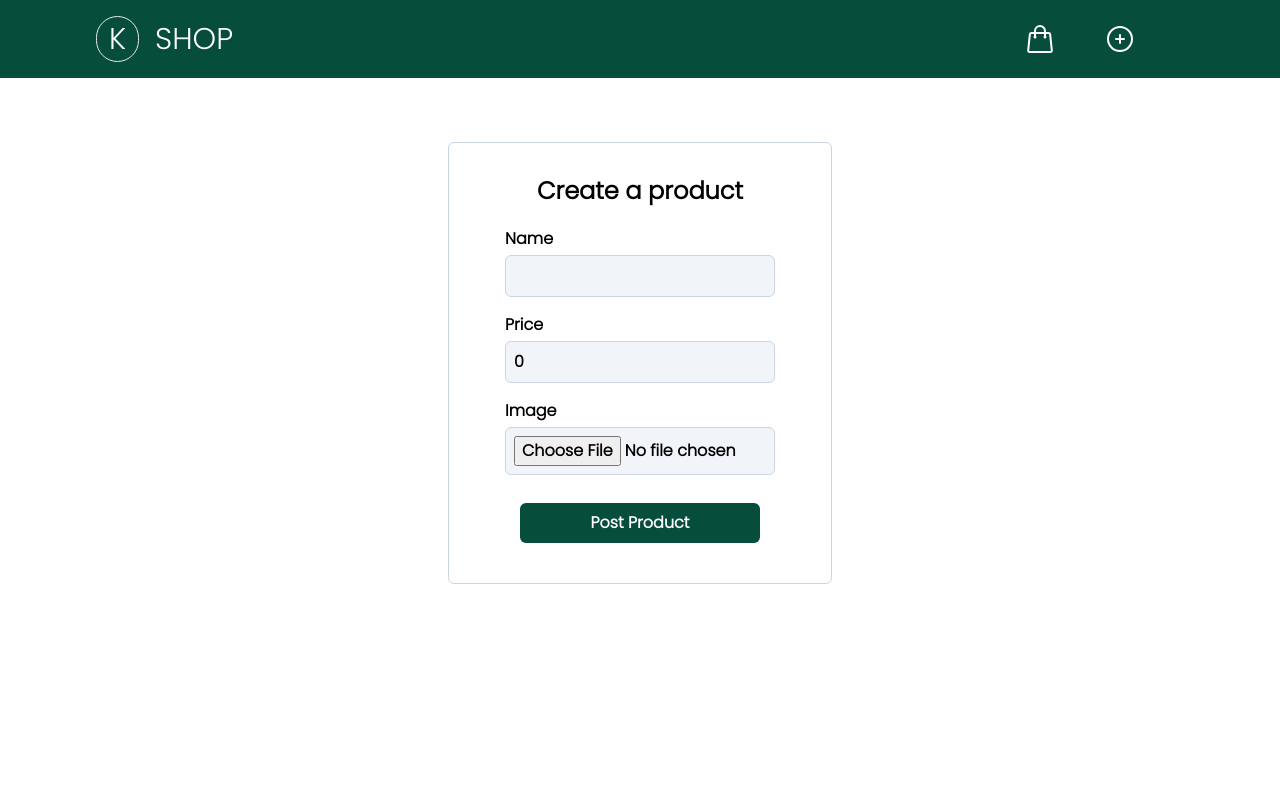
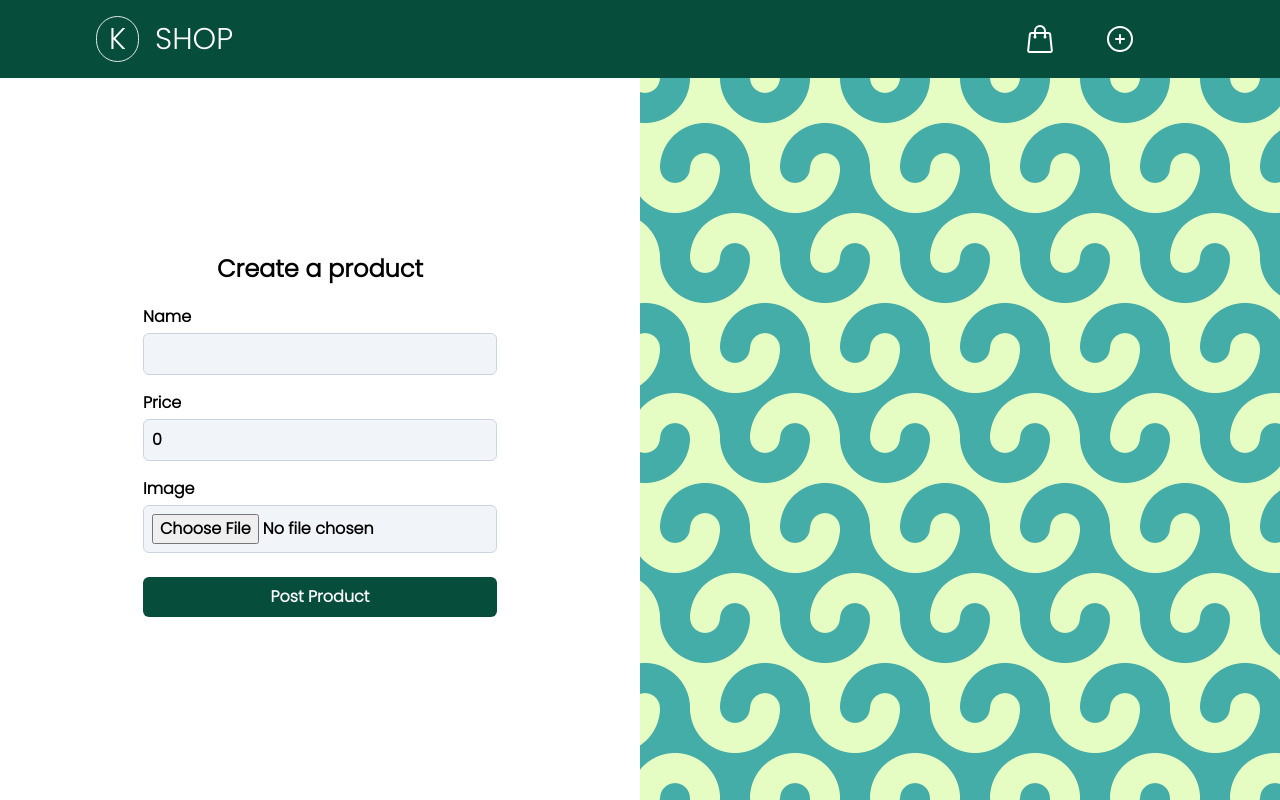
Before and after one commit to karengomezs/ecommerce, a Next.js app: page /create-product in a window 1280 px wide. Built offline with nearby package versions, Linux system fonts and the light colour scheme; no server answers.

Commit message:
form styles

```diff
--- a/src/app/cart/page.tsx
+++ b/src/app/cart/page.tsx
@@ -125,7 +125,9 @@ export default function Cart() {
           <p>Still you don´t have anything in your cart</p>
         )}
       </main>
-      <h1>TOTAL: {suma}</h1>
+      <div className="bg-emerald-900 w-20">
+        <p>{`TOTAL: ${suma}`}</p>
+      </div>
     </div>
   );
 }
--- a/src/app/components/FormProduct.tsx
+++ b/src/app/components/FormProduct.tsx
@@ -14,7 +14,7 @@ export default function FormProduct() {
   const [buttonDisable, setButtonDisable] = useState<boolean>(false);
 
   return (
-    <div className=" flex flex-col items-center mx-auto mt-16  w-96 py-8 px-14 rounded-md border border-slate-300 text-black font-semibold">
+    <div className="flex flex-col items-center justify-center h-full w-1/2 py-8 px-14  bg-white text-black font-semibold">
       <h2 className="text-2xl mb-5">Create a product</h2>
       <Form.Root
         ref={ref}
@@ -57,7 +57,7 @@ export default function FormProduct() {
           }
         }}
       >
-        <Form.Field className="mx-auto" name="name">
+        <Form.Field name="name">
           <div className="flex flex-col gap-1">
             <Form.Label className="">Name</Form.Label>
             <Form.Control asChild>
@@ -75,7 +75,7 @@ export default function FormProduct() {
           </div>
         </Form.Field>
 
-        <Form.Field className="mx-auto" name="price">
+        <Form.Field name="price">
           <div className="flex flex-col gap-1">
             <Form.Label className="">Price</Form.Label>
             <Form.Control asChild>
@@ -92,7 +92,7 @@ export default function FormProduct() {
           </div>
         </Form.Field>
 
-        <Form.Field className="mx-auto" name="image">
+        <Form.Field name="image">
           <div className="flex flex-col gap-1">
             <Form.Label className="">Image</Form.Label>
             <Form.Control asChild>
@@ -112,7 +112,7 @@ export default function FormProduct() {
           <button
             disabled={buttonDisable}
             type="submit"
-            className="w-60 p-2 mt-3 mx-auto rounded-md bg-emerald-900 hover:bg-emerald-700 text-white font-bold p-2 my-2"
+            className="w-full mx-auto rounded-md bg-emerald-900 hover:bg-emerald-700 text-white font-bold p-2 my-2"
           >
             {buttonDisable ? <p>Creating product</p> : <p>Post Product</p>}
           </button>
--- a/src/app/components/Navbar.tsx
+++ b/src/app/components/Navbar.tsx
@@ -4,7 +4,7 @@ import { UserButton } from "@clerk/nextjs";
 export default function Navbar() {
   return (
     <header>
-      <nav className="flex justify-between bg-emerald-900  py-4 px-24 mb-10 text-white">
+      <nav className="flex justify-between bg-emerald-900  py-4 px-24  text-white">
         <Link className="flex items-center text-3xl" href="/">
           <p className=" px-3 py-1 border rounded-full">K</p>
           <div className="ms-4 gap-3 ">
--- a/src/app/create-product/page.tsx
+++ b/src/app/create-product/page.tsx
@@ -2,8 +2,8 @@ import FormProduct from "../components/FormProduct";
 
 export default function CreateProduct() {
   return (
-    <>
+    <div className="bg flex-1">
       <FormProduct />
-    </>
+    </div>
   );
 }
--- a/src/app/globals.css
+++ b/src/app/globals.css
@@ -17,9 +17,22 @@
 }
 
 .bg {
-  background-image: radial-gradient(
-    rgb(5 150 105) 1.6px,
-    rgb(236 253 245) 1.6px
-  );
-  background-size: 32px 32px;
+  --s: 30px; /* control the size */
+  --c1: #e5fcc2;
+  --c2: #45ada8;
+
+  --_s: 37.5% 12.5% at 62.5%;
+  --_g: 34% 99%, #0000 101%;
+  --g1: radial-gradient(var(--_s) 100%, #0000 32%, var(--c1) var(--_g));
+  --g2: radial-gradient(var(--_s) 0, #0000 32%, var(--c1) var(--_g));
+  --g3: radial-gradient(var(--_s) 100%, #0000 32%, var(--c2) var(--_g));
+  --g4: radial-gradient(var(--_s) 0, #0000 32%, var(--c2) var(--_g));
+  background: var(--g1), var(--g2) 0 calc(3 * var(--s)),
+    var(--g3) var(--s) calc(3 * var(--s)), var(--g4) var(--s) calc(6 * var(--s)),
+    var(--g1) calc(2 * var(--s)) calc(6 * var(--s)),
+    var(--g2) calc(2 * var(--s)) calc(9 * var(--s)),
+    var(--g3) calc(3 * var(--s)) calc(9 * var(--s)),
+    var(--g4) calc(3 * var(--s)) 0,
+    repeating-linear-gradient(var(--c1) 0 25%, var(--c2) 0 50%);
+  background-size: calc(4 * var(--s)) calc(12 * var(--s));
 }
--- a/src/app/layout.tsx
+++ b/src/app/layout.tsx
@@ -24,7 +24,7 @@ export default function RootLayout({
     <ClerkProvider>
       <CartProvider>
         <html lang="en">
-          <body className={`${inter.className} h-screen`}>
+          <body className={`${inter.className} h-screen flex flex-col`}>
             <Navbar />
             {children}
           </body>
```
